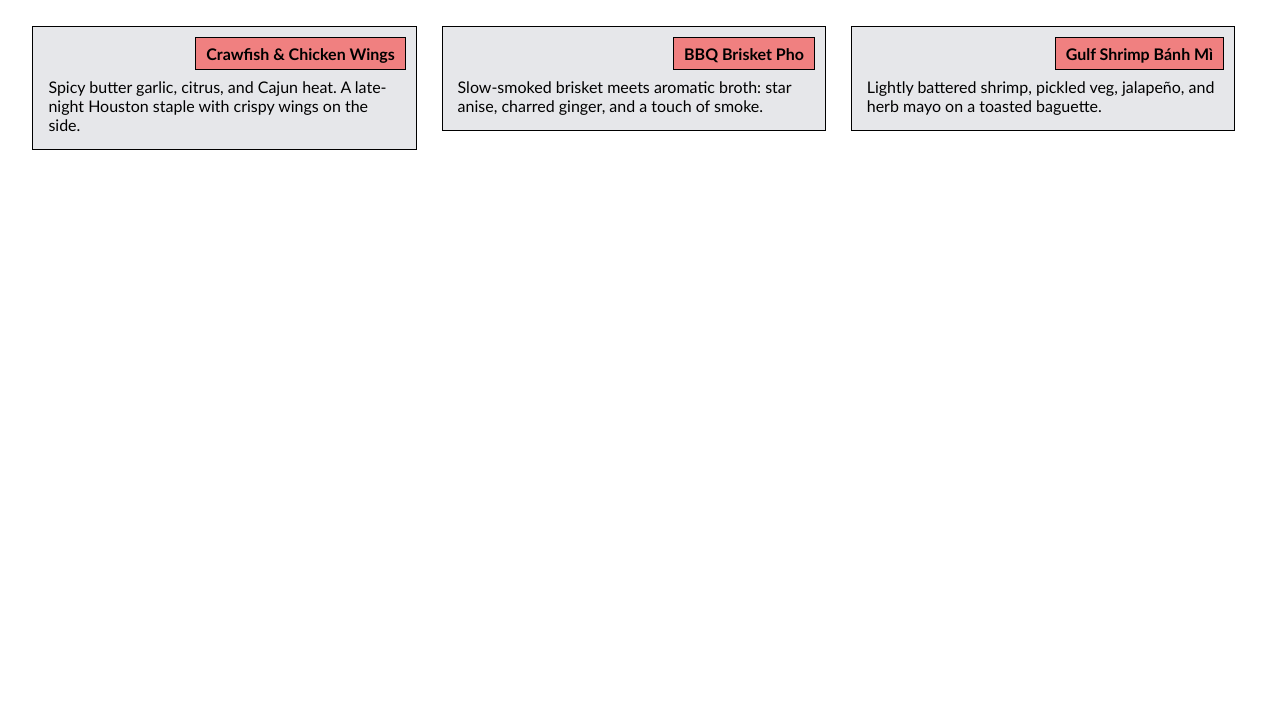
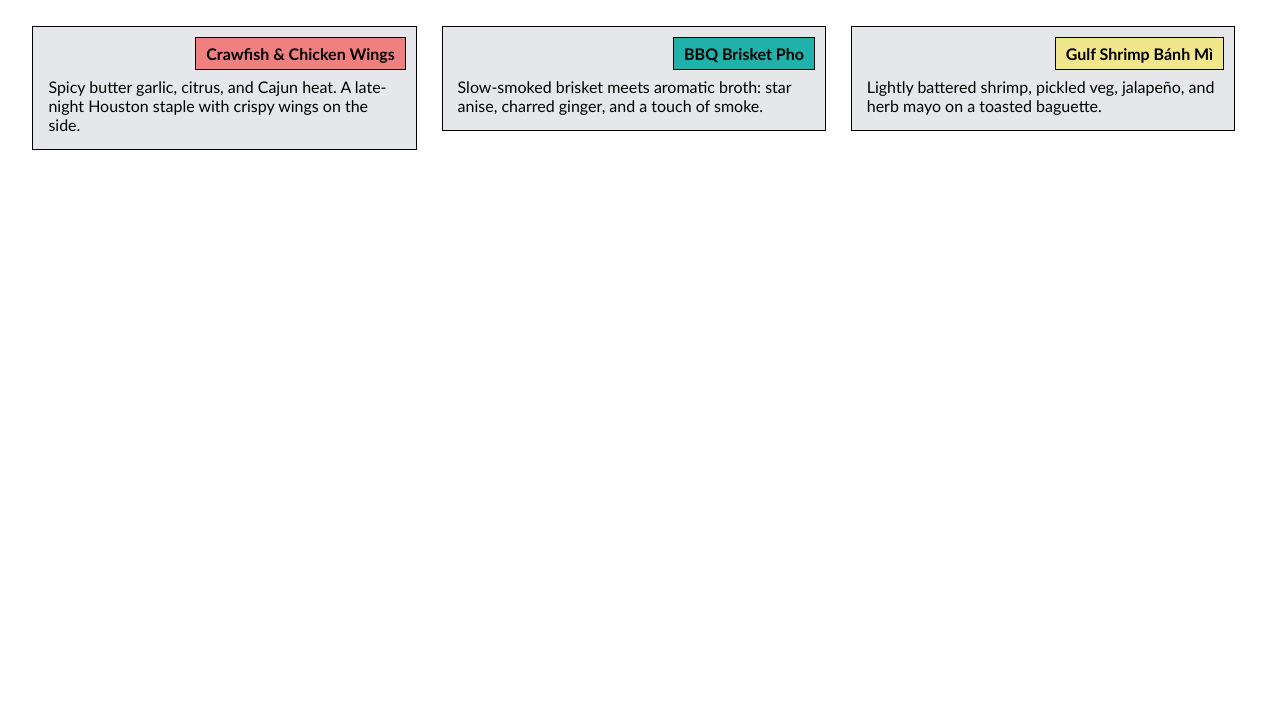
Before and after one commit to jdbaileyiii-stack/coursera-test, a plain HTML site: page module2-solution/index.html in a window 1280 px wide. Shown: the part 89-800 px from the top of the page. Drawn offline with Linux system fonts and the light colour scheme.

Commit message:
Update styles.css

```diff
--- a/module2-solution/css/styles.css
+++ b/module2-solution/css/styles.css
@@ -29,8 +29,20 @@ h1 {
   right: 10px;
   border: 1px solid black;
   padding: 6px 10px;
-  background-color: lightcoral;
   font-weight: bold;
+}
+
+/* Different background colors for each title */
+.card:first-of-type .card__title {
+  background-color: lightcoral; /* Crawfish & Chicken Wings */
+}
+
+.card:nth-of-type(2) .card__title {
+  background-color: lightseagreen; /* BBQ Brisket Pho */
+}
+
+.card:last-of-type .card__title {
+  background-color: khaki; /* Gulf Shrimp Bánh Mì */
 }
 
 /* Paragraph text */
```
